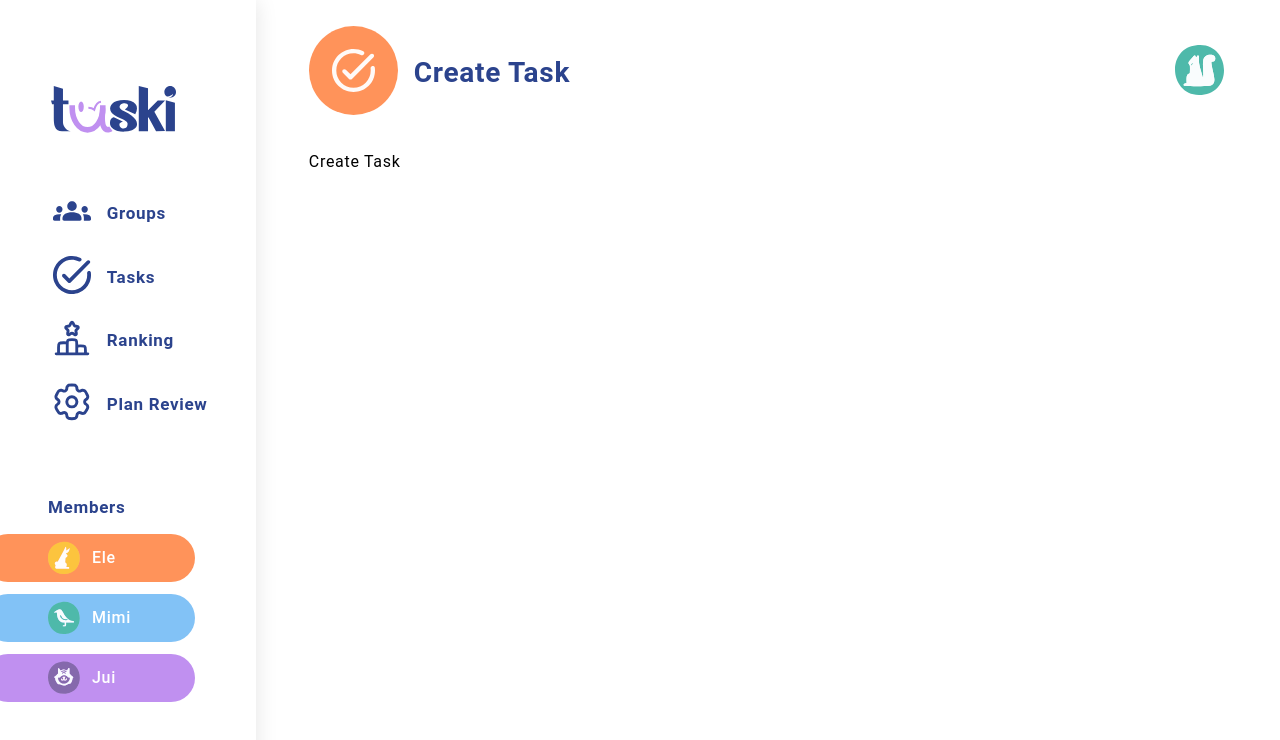
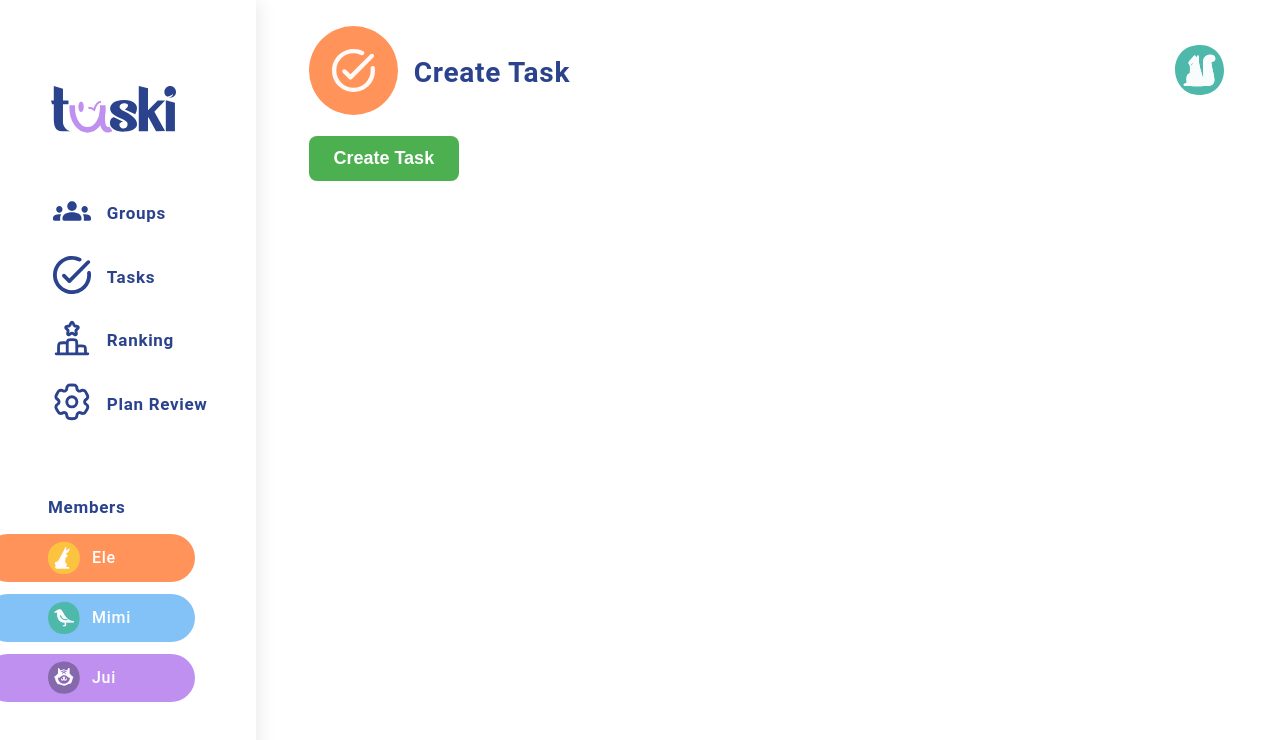
Before and after one commit to NikSala10/TaskiProject, a React (Vite) app: page /create-task in a window 1280 px wide. Shown: the top 740 px of the page. Built offline with nearby package versions, Linux system fonts and the light colour scheme.

Commit message:
feat(types): add typings for Input component

```diff
--- a/src/pages/CreateTask/CreateTask.tsx
+++ b/src/pages/CreateTask/CreateTask.tsx
@@ -1,10 +1,22 @@
+import Button from "../../components/Button/Button";
 import { useSetPageInfo } from "../../hook/UseSetPage";
 
 const CreateTask = () => {
- useSetPageInfo("Create Task");
+
+  useSetPageInfo("Create Task");
+
+  const sendForm = (e) => {
+      e.preventDefault();
+      alert("task created and assigned");
+  }
 
   return (
-    <p>Create Task</p>
+    <div className="create-task-page">
+      <form onSubmit={(e) => sendForm(e)}>
+
+          <Button text="Create Task" type="submit" />
+        </form>
+    </div>
   );
 };
 
--- a/src/types/ButtonType.tsx
+++ b/src/types/ButtonType.tsx
@@ -2,5 +2,6 @@ export type ButtonProps = {
   text: string;
   color?: string;
   width?: string;
+  type?: "button" | "submit" | "reset";
   onClick?: () => void;
 };
```
